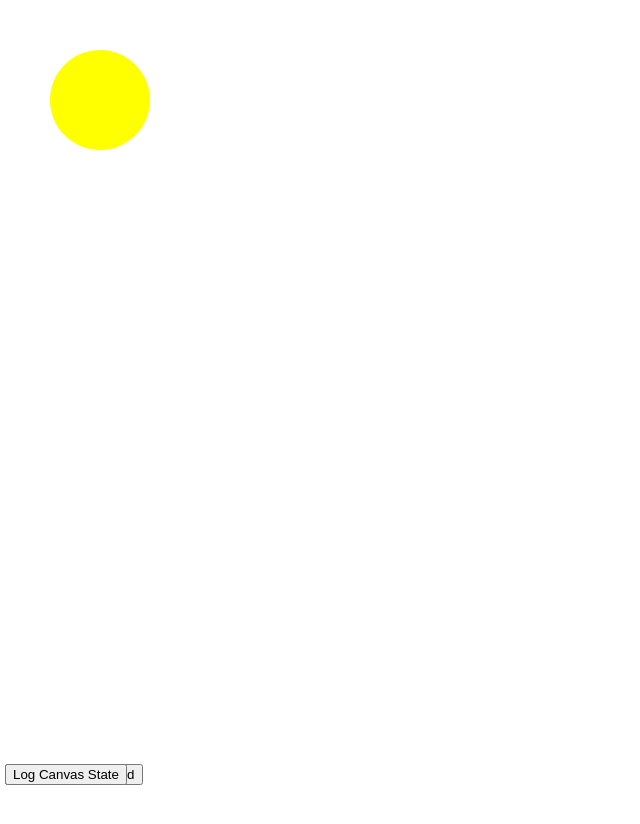
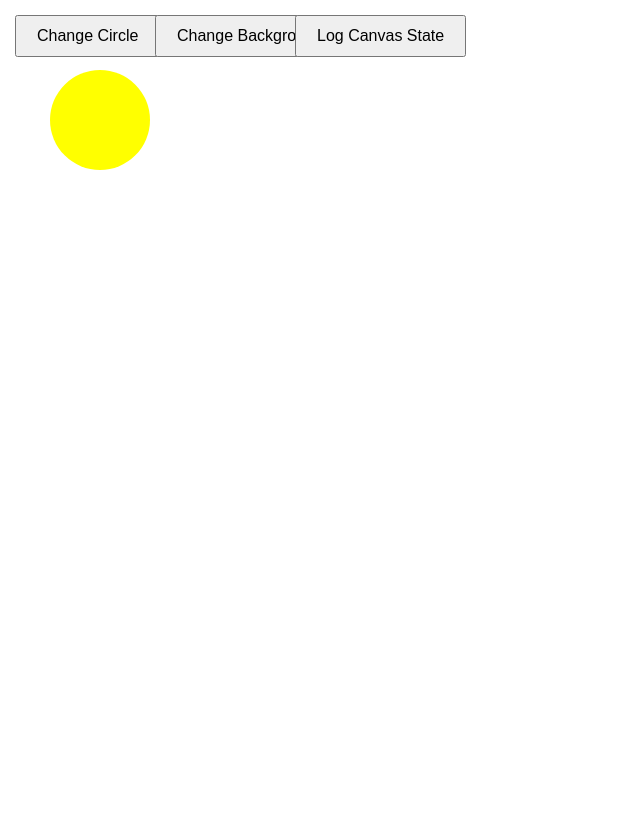
Before and after one commit to Martin-Stankard/AllInOneCanvas, a plain HTML site: page frontend-out/index.html in a window 1280 px wide. Both pictures are taken after a click on the button "Log Canvas State". Shown: the whole page, without its empty margins (0-640 px from the left). Before the commit the page ends 800 px from the top, so only its background shows below. Drawn offline with Linux system fonts and the light colour scheme; no server answers.

Commit message:
call it stable, 2 frontends

```diff
--- a/frontend-out/script.js
+++ b/frontend-out/script.js
@@ -13,6 +13,14 @@ function drawCircle() {
   ctx.fill();
 }
 
+function logButtonPress(button) {
+  fetch('http://localhost:3017/message', {
+    method: 'POST',
+    headers: { 'Content-Type': 'application/json' },
+    body: JSON.stringify({ message: `Button pressed: ${button}` })
+  });
+}
+
 canvas.addEventListener('click', (e) => {
   const dist = Math.hypot(e.clientX - circle.x, e.clientY - circle.y);
   if (dist <= circle.radius) {
@@ -21,6 +29,14 @@ canvas.addEventListener('click', (e) => {
 });
 
 document.getElementById('changeCircle').addEventListener('click', () => {
+  logButtonPress('changeCircle');
+  fetch('/logButtonPress', {
+    method: 'POST',
+    headers: {
+      'Content-Type': 'application/json'
+    },
+    body: JSON.stringify({ button: 'changeCircle' })
+  });
   circle.x = Math.random() * canvas.width;
   circle.y = Math.random() * canvas.height;
   circle.color = `#${Math.floor(Math.random() * 16777215).toString(16)}`;
@@ -28,11 +44,37 @@ document.getElementById('changeCircle').addEventListener('click', () => {
 });
 
 document.getElementById('changeBackground').addEventListener('click', () => {
+  logButtonPress('changeBackground');
+  fetch('/logButtonPress', {
+    method: 'POST',
+    headers: {
+      'Content-Type': 'application/json'
+    },
+    body: JSON.stringify({ button: 'changeBackground' })
+  });
   canvas.style.backgroundColor = `#${Math.floor(Math.random() * 16777215).toString(16)}`;
 });
 
 document.getElementById('logCanvasState').addEventListener('click', () => {
+  logButtonPress('logCanvasState');
+  fetch('/logButtonPress', {
+    method: 'POST',
+    headers: {
+      'Content-Type': 'application/json'
+    },
+    body: JSON.stringify({ button: 'logCanvasState' })
+  });
   console.log({ circle, backgroundColor: canvas.style.backgroundColor });
+  fetch('/logCanvasState', {
+    method: 'POST',
+    headers: {
+      'Content-Type': 'application/json'
+    },
+    body: JSON.stringify({ circle, backgroundColor: canvas.style.backgroundColor })
+  })
+    .then(response => response.json())
+    .then(data => console.log('Server response:', data))
+    .catch(error => console.error('Error:', error));
 });
 
 drawCircle();
--- a/frontend-out/styles.css
+++ b/frontend-out/styles.css
@@ -4,14 +4,38 @@ body, html {
   overflow: hidden;
 }
 
+body {
+  display: flex;
+  flex-direction: column;
+  align-items: center;
+  gap: 10px; /* Adds spacing between elements */
+  margin: 20px;
+}
+
 canvas {
   display: block;
   width: 100vw;
   height: 100vh;
+  margin-bottom: 20px; /* Adds spacing below the canvas */
 }
 
 button {
-  position: fixed;
-  bottom: 10px;
+  position: absolute;
+  top: 10px;
   margin: 5px;
+  padding: 10px 20px;
+  font-size: 16px;
+  cursor: pointer;
 }
+
+#changeCircle {
+  left: 10px;
+}
+
+#changeBackground {
+  left: 150px;
+}
+
+#logCanvasState {
+  left: 290px;
+}
```
Also changed, not shown: backend/index.js (+10 -0 lines).
